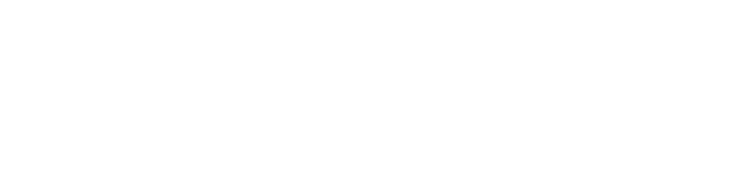
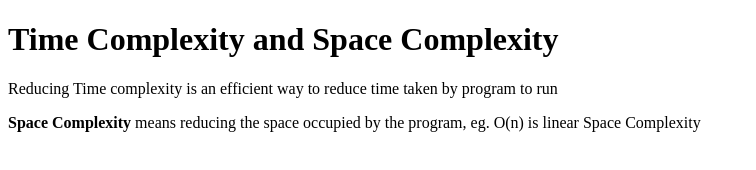
Before and after one commit to acciojob/time-and-space-complexity-Neelesh1907, a website: page main.html in a window 1280 px wide. Shown: the whole page, without its empty margins (0-756 px from the left). Drawn offline with Linux system fonts and the light colour scheme.

Commit message:
created a submission

```diff
--- a/main.html
+++ b/main.html
@@ -8,6 +8,9 @@
 
 <body>
 	<!-- the entire body must be written by student -->
+	<h1>Time Complexity and Space Complexity</h1>
+	<p>Reducing Time complexity is an efficient way to reduce time taken by program to run</p>
+	<p><b>Space Complexity</b> means reducing the space occupied by the program, eg. O(n) is linear Space Complexity</p>
     <script type="text/javascript" src="./script.js">
 </script>
 
```
